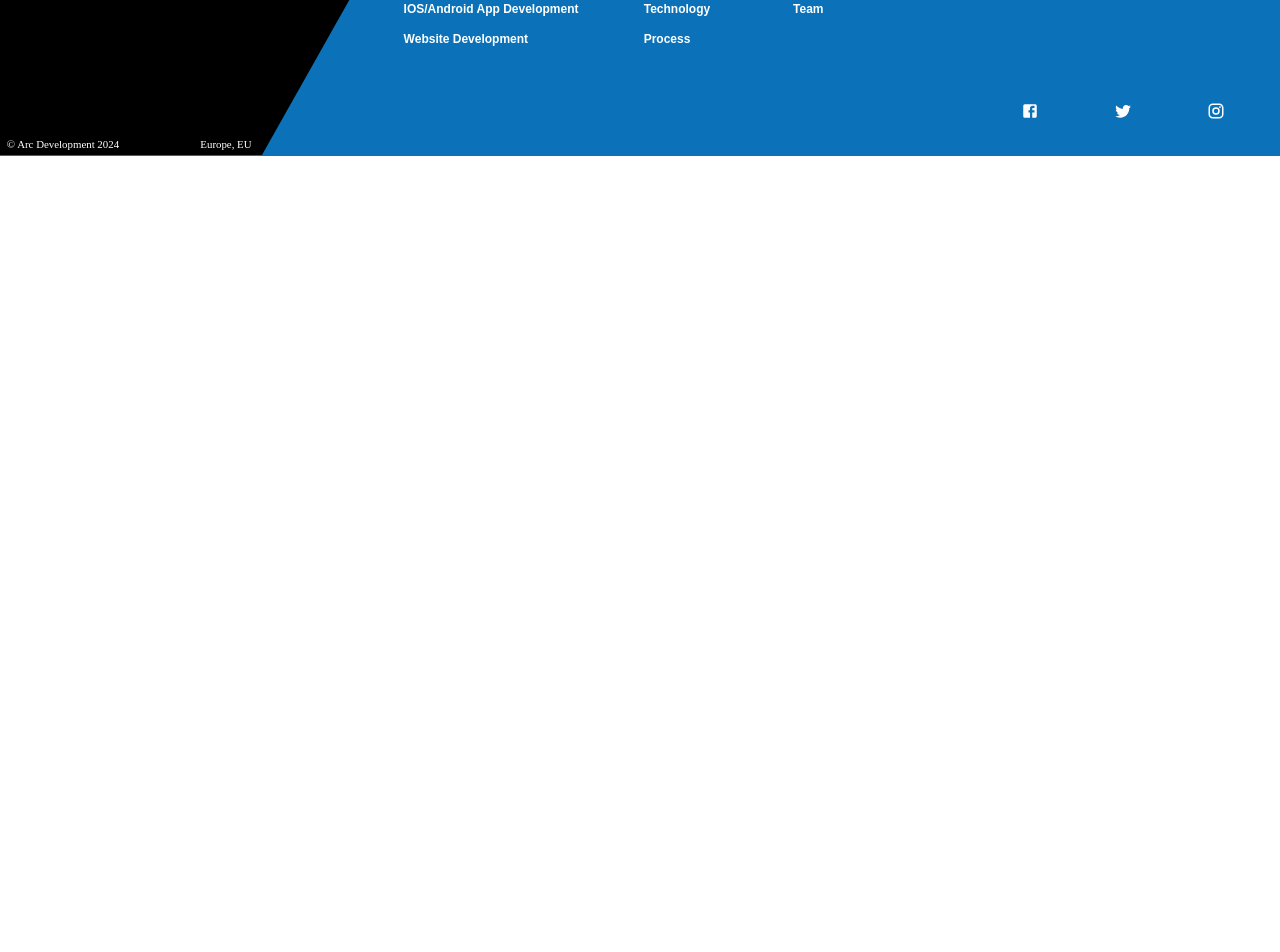
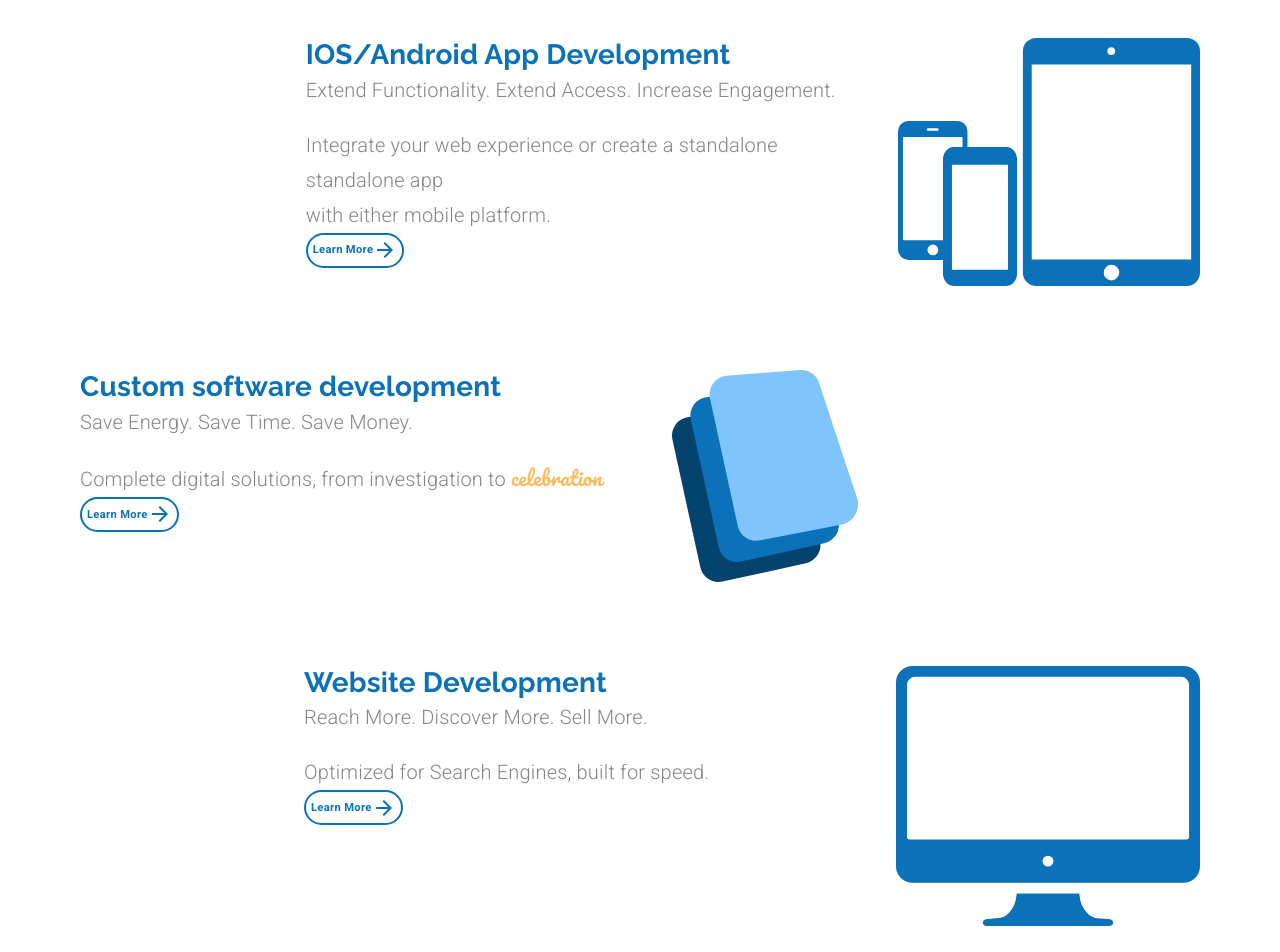
Before and after one commit to SimAndrew/Arc-Development, a React (Vite) app: page /services in a window 1280 px wide. Shown: the part 260-1212 px from the top of the page. Before the commit the page ends 800 px from the top, so only its background shows below. Built offline with nearby package versions, Linux system fonts and the light colour scheme.

Commit message:
feat: in (Services.jsx) create responsive Services page

```diff
--- a/src/pages/Services.jsx
+++ b/src/pages/Services.jsx
@@ -1,5 +1,202 @@
-function Services() {
-	return <h1>Services</h1>;
+import React from 'react';
+import { Link } from 'react-router-dom';
+import { styled, useTheme } from '@mui/material/styles';
+import Grid from '@mui/material/Grid';
+import Button from '@mui/material/Button';
+import Typography from '@mui/material/Typography';
+import useMediaQuery from '@mui/material/useMediaQuery';
+import ArrowForwardIcon from '@mui/icons-material/ArrowForward';
+import customSoftwareIcon from '../assets/CustomSoftwareIcon.svg';
+import mobileAppsIcon from '../assets/mobileIcon.svg';
+import websiteIcon from '../assets/websiteIcon.svg';
+
+export default function Services(props) {
+	const theme = useTheme();
+	const matchesSM = useMediaQuery(theme.breakpoints.down('md'));
+	// const matchesXS = useMediaQuery(theme.breakpoints.down('sm'));
+
+	const StyledButtonSoftware = styled(Button)(({ theme }) => ({
+		...theme.typography.learnButton,
+		fontSize: '0.7rem',
+		height: 35,
+		padding: 5,
+		[theme.breakpoints.down('md')]: {
+			marginBottom: '2em',
+		},
+	}));
+
+	const StyledCustomSoftwareIcon = styled('img')(() => ({
+		marginLeft: '2em',
+	}));
+
+	return (
+		<Grid container direction="column">
+			<Grid
+				item
+				style={{
+					marginLeft: matchesSM ? 0 : '5em',
+					marginTop: matchesSM ? '1em' : '2em',
+				}}
+			>
+				<Typography
+					textAlign={matchesSM ? 'center' : undefined}
+					variant="h2"
+					gutterBottom
+				>
+					Services
+				</Typography>
+			</Grid>
+
+			<Grid item>
+				<Grid
+					container
+					direction="row"
+					justifyContent={matchesSM ? 'center' : 'flex-end'}
+					sx={{
+						marginTop: matchesSM ? '1em' : '5em',
+						[theme.breakpoints.down('sm')]: {
+							padding: '0.5em',
+						},
+					}}
+				>
+					<Grid
+						item
+						style={{
+							textAlign: matchesSM ? 'center' : undefined,
+							width: matchesSM ? undefined : '35em',
+						}}
+					>
+						<Typography variant="h4">IOS/Android App Development</Typography>
+						<Typography variant="subtitle1" style={{ marginBottom: '1em' }}>
+							Extend Functionality. Extend Access. Increase Engagement.
+						</Typography>
+						<Typography variant="subtitle1">
+							Integrate your web experience or create a standalone standalone
+							app {matchesSM ? null : <br />}with either mobile platform.
+						</Typography>
+
+						<StyledButtonSoftware
+							variant="outlined"
+							component={Link}
+							to="/mobileapps"
+						>
+							Learn More
+							<ArrowForwardIcon />
+						</StyledButtonSoftware>
+					</Grid>
+
+					<Grid item style={{ marginRight: matchesSM ? '1em' : '5em' }}>
+						<StyledCustomSoftwareIcon
+							alt="mobile phone icon"
+							src={mobileAppsIcon}
+						/>
+					</Grid>
+				</Grid>
+			</Grid>
+
+			<Grid item>
+				<Grid
+					container
+					direction="row"
+					justifyContent={matchesSM ? 'center' : undefined}
+					sx={{
+						marginTop: '5em',
+						[theme.breakpoints.down('sm')]: {
+							padding: '0.5em',
+						},
+					}}
+				>
+					<Grid
+						item
+						style={{
+							marginLeft: matchesSM ? '1em' : '5em',
+							textAlign: matchesSM ? 'center' : undefined,
+							width: matchesSM ? undefined : '35em',
+						}}
+					>
+						<Typography variant="h4">Custom software development</Typography>
+						<Typography variant="subtitle1" style={{ marginBottom: '1em' }}>
+							Save Energy. Save Time. Save Money.
+						</Typography>
+						<Typography variant="subtitle1">
+							Complete digital solutions, from investigation to{' '}
+							<span
+								style={{
+									fontFamily: 'Pacifico',
+									color: theme.palette.secondary.main,
+								}}
+							>
+								celebration
+							</span>
+						</Typography>
+
+						<StyledButtonSoftware
+							variant="outlined"
+							component={Link}
+							to="/customsoftware"
+						>
+							Learn More
+							<ArrowForwardIcon />
+						</StyledButtonSoftware>
+					</Grid>
+
+					<Grid item>
+						<StyledCustomSoftwareIcon
+							alt="custom software icon"
+							src={customSoftwareIcon}
+						/>
+					</Grid>
+				</Grid>
+			</Grid>
+
+			<Grid item>
+				<Grid
+					container
+					direction="row"
+					justifyContent={matchesSM ? 'center' : 'flex-end'}
+					sx={{
+						marginTop: '5em',
+						marginBottom: '5em',
+						[theme.breakpoints.down('sm')]: {
+							padding: '0.5em',
+						},
+					}}
+				>
+					<Grid
+						item
+						style={{
+							textAlign: matchesSM ? 'center' : undefined,
+							width: matchesSM ? undefined : '35em',
+						}}
+					>
+						<Typography variant="h4">Website Development</Typography>
+						<Typography variant="subtitle1" style={{ marginBottom: '1em' }}>
+							Reach More. Discover More. Sell More.
+						</Typography>
+
+						<Typography variant="subtitle1">
+							Optimized for Search Engines, built for speed.
+						</Typography>
+
+						<StyledButtonSoftware
+							variant="outlined"
+							component={Link}
+							to="/websites"
+						>
+							Learn More
+							<ArrowForwardIcon />
+						</StyledButtonSoftware>
+					</Grid>
+
+					<Grid item style={{ marginRight: matchesSM ? 0 : '5em' }}>
+						<StyledCustomSoftwareIcon
+							alt="website icon"
+							src={websiteIcon}
+							style={{ width: '19em' }}
+						/>
+					</Grid>
+				</Grid>
+			</Grid>
+		</Grid>
+	);
 }
-
-export default Services;
```
